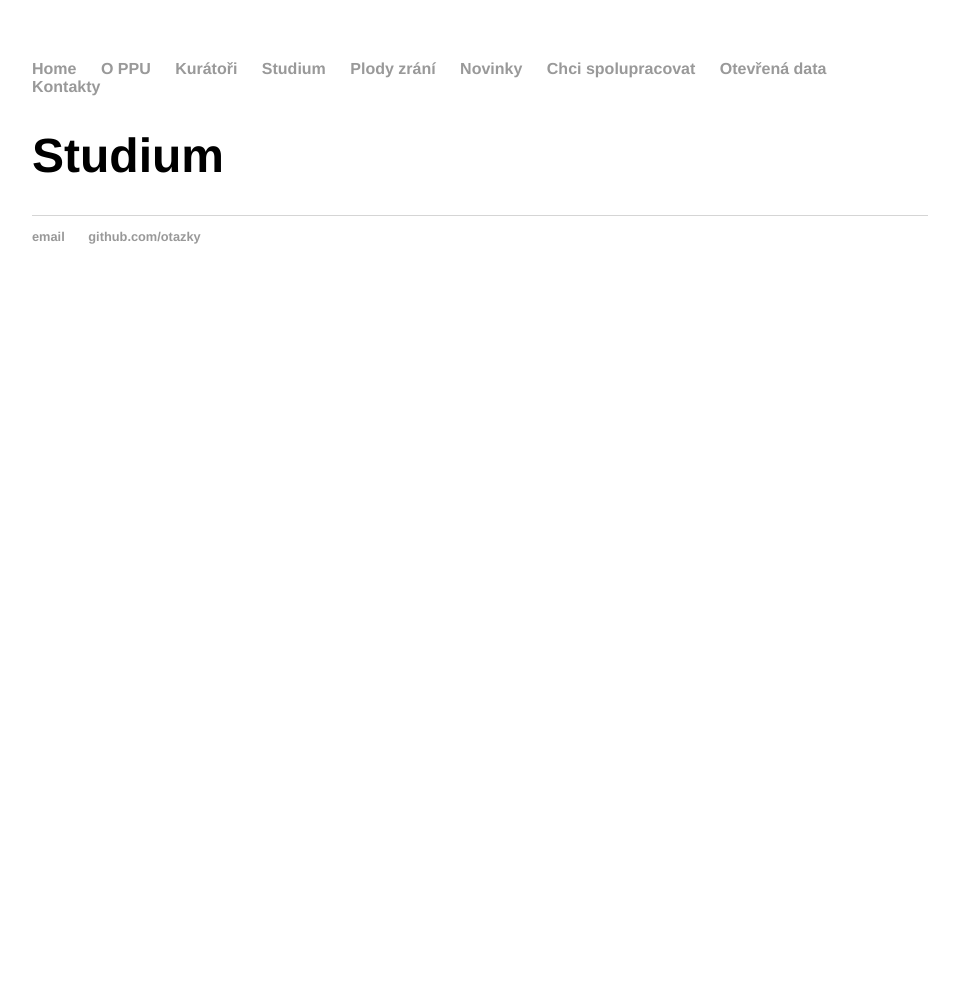
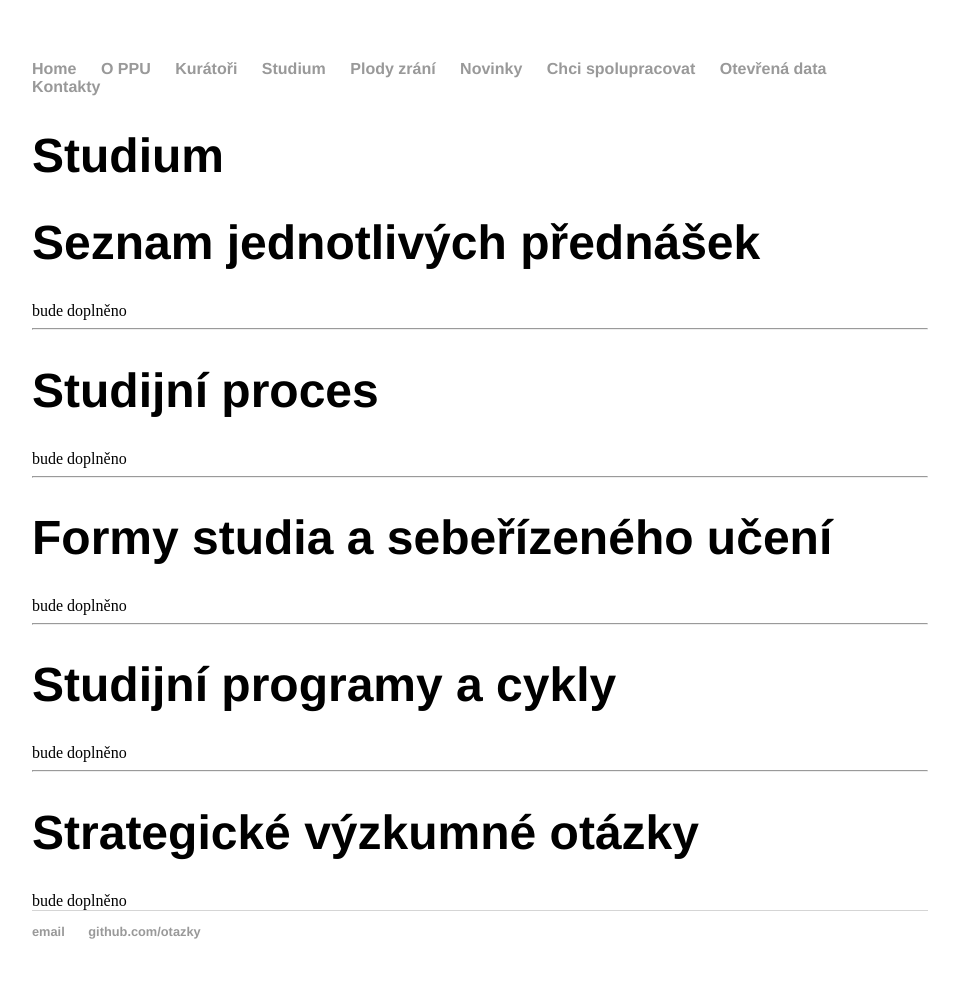
Before and after one commit to otazky/otazky.github.io, a Jekyll site: the page built from studium/index.html, in a window 1280 px wide. Shown: the whole page, without its empty margins (160-1119 px from the left). Built offline with Jekyll 4.4.1, drawn with Linux system fonts in a browser that asks for light colours; before the commit the page ends 900 px from its top, so only the background shows below that.

Commit message:
Základní text o Studiu

```diff
--- a/studium/index.html
+++ b/studium/index.html
@@ -4,3 +4,19 @@ title: Studium
 ---
 
 <h1>{{ page.title }}</h1>
+
+<h1> Seznam jednotlivých přednášek</h1>
+bude doplněno
+<hr>
+<h1>Studijní proces</h1>
+bude doplněno
+<hr>
+<h1>Formy studia a sebeřízeného učení</h1>
+bude doplněno
+<hr>
+<h1>Studijní programy a cykly</h1>
+bude doplněno
+<hr>
+
+<h1>Strategické výzkumné otázky</h1>
+bude doplněno
```
